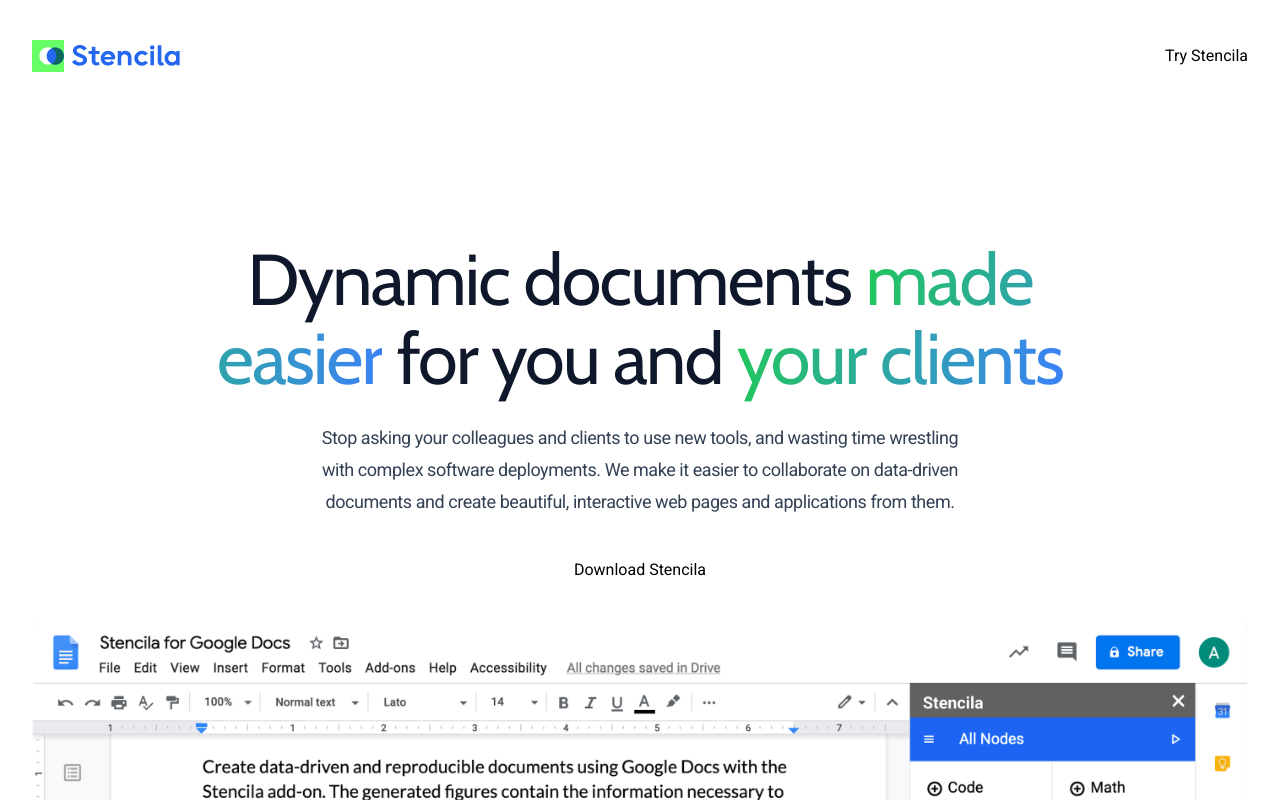
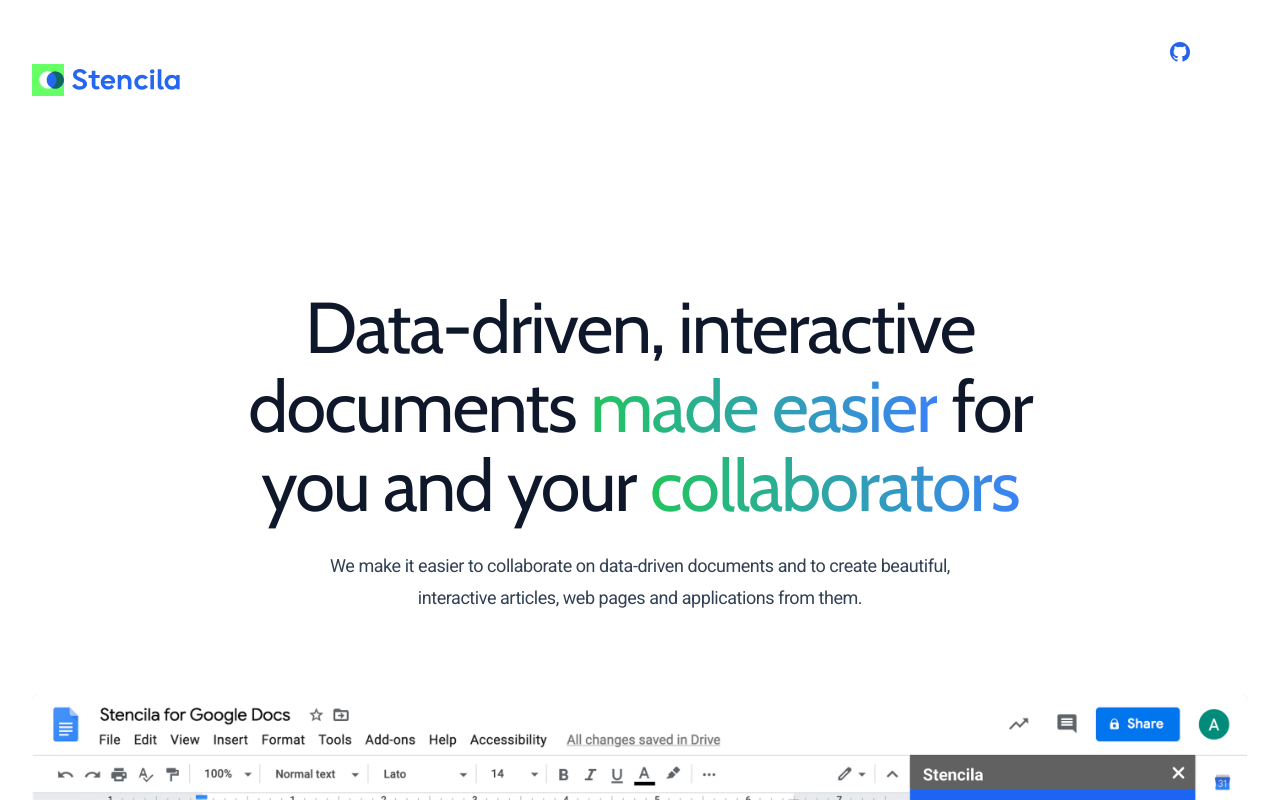
Before and after one commit to stencila/website, a Next.js app: page / in a window 1280 px wide. Shown: the top 800 px of the page. Built offline with nearby package versions, Linux system fonts and the light colour scheme.

Commit message:
fix(*): Various quick fixes

```diff
--- a/src/components/Header.jsx
+++ b/src/components/Header.jsx
@@ -98,7 +98,7 @@
         <nav className="relative z-50 flex justify-between">
           <div className="flex items-center md:gap-x-12">
             <Link href="#" aria-label="Home">
-              <Logo className="h-10 sm:h-8 w-auto" />
+              <Logo className="h-10 w-auto sm:h-8" />
             </Link>
             {/*
             <div className="hidden md:flex md:gap-x-6">
@@ -114,9 +114,19 @@
               <NavLink href="/login">Sign in</NavLink>
             </div>
             */}
-            <Button href="#get-started" color="blue">
-              <span>Try Stencila</span>
-            </Button>
+            <a
+              href="https://github.com/stencila/stencila"
+              target="_blank"
+              className="group"
+              aria-label="Stencila on GitHub"
+            >
+              <svg
+                aria-hidden="true"
+                className="h-20 w-20 fill-blue-600 group-hover:fill-blue-700"
+              >
+                <path d="M12 2C6.477 2 2 6.484 2 12.017c0 4.425 2.865 8.18 6.839 9.504.5.092.682-.217.682-.483 0-.237-.008-.868-.013-1.703-2.782.605-3.369-1.343-3.369-1.343-.454-1.158-1.11-1.466-1.11-1.466-.908-.62.069-.608.069-.608 1.003.07 1.531 1.032 1.531 1.032.892 1.53 2.341 1.088 2.91.832.092-.647.35-1.088.636-1.338-2.22-.253-4.555-1.113-4.555-4.951 0-1.093.39-1.988 1.029-2.688-.103-.253-.446-1.272.098-2.65 0 0 .84-.27 2.75 1.026A9.564 9.564 0 0 1 12 6.844a9.59 9.59 0 0 1 2.504.337c1.909-1.296 2.747-1.027 2.747-1.027.546 1.379.202 2.398.1 2.651.64.7 1.028 1.595 1.028 2.688 0 3.848-2.339 4.695-4.566 4.943.359.309.678.92.678 1.855 0 1.338-.012 2.419-.012 2.747 0 .268.18.58.688.482A10.02 10.02 0 0 0 22 12.017C22 6.484 17.522 2 12 2Z" />
+              </svg>
+            </a>
             {/*
             <div className="-mr-1 md:hidden">
               <MobileNavigation />
--- a/src/components/Hero.jsx
+++ b/src/components/Hero.jsx
@@ -8,25 +8,25 @@
   return (
     <Container className="pt-10 pb-20 text-center lg:pt-32">
       <h1 className="mx-auto max-w-4xl font-display text-4xl font-medium tracking-tight text-slate-900 sm:text-7xl">
-        Dynamic documents{' '}
+        Data-driven, interactive documents{' '}
         <span className="bg-gradient-to-r from-green-500 to-blue-500 bg-clip-text text-transparent">
           made easier
         </span>{' '}
-        for you and{' '}
+        for you and your{' '}
         <span className="bg-gradient-to-r from-green-500 to-blue-500 bg-clip-text text-transparent">
-          your clients
+          collaborators
         </span>
       </h1>
       <p className="mx-auto mt-6 max-w-2xl text-lg tracking-tight text-slate-700">
-        Stop asking your colleagues and clients to use new tools, and wasting time wrestling with complex software
-        deployments. We make it easier to collaborate on data-driven documents and create beautiful, interactive web pages
+        We make it easier to collaborate on data-driven documents and to create beautiful, interactive articles, web pages
         and applications from them.
       </p>
       <div className="mt-10 flex justify-center gap-x-6">
+
+        {/*
         <Button href="#get-started" color="blue">
           Download Stencila
         </Button>
-        {/*
         <Button
           href="https://www.youtube.com/channel/UCIpc9W6FFBjb4XB1KXevqvA"
           variant="outline"
@@ -49,7 +49,7 @@
         />
         <div className="mt-5 text-center">
           <span className="rounded bg-blue-50 px-2.5 py-1 text-xs font-semibold uppercase tracking-wide text-blue-600">
-            Coming soon
+            In progress
           </span>
           <span className="ml-2 text-xs font-light">
             Stencila addon for Google Docs
--- a/src/pages/index.jsx
+++ b/src/pages/index.jsx
@@ -33,8 +33,8 @@
         <Supporters />
         {/*
         <Faqs />
+        <GetStarted />
         */}
-        <GetStarted />
       </main>
       <Footer />
     </>
```
